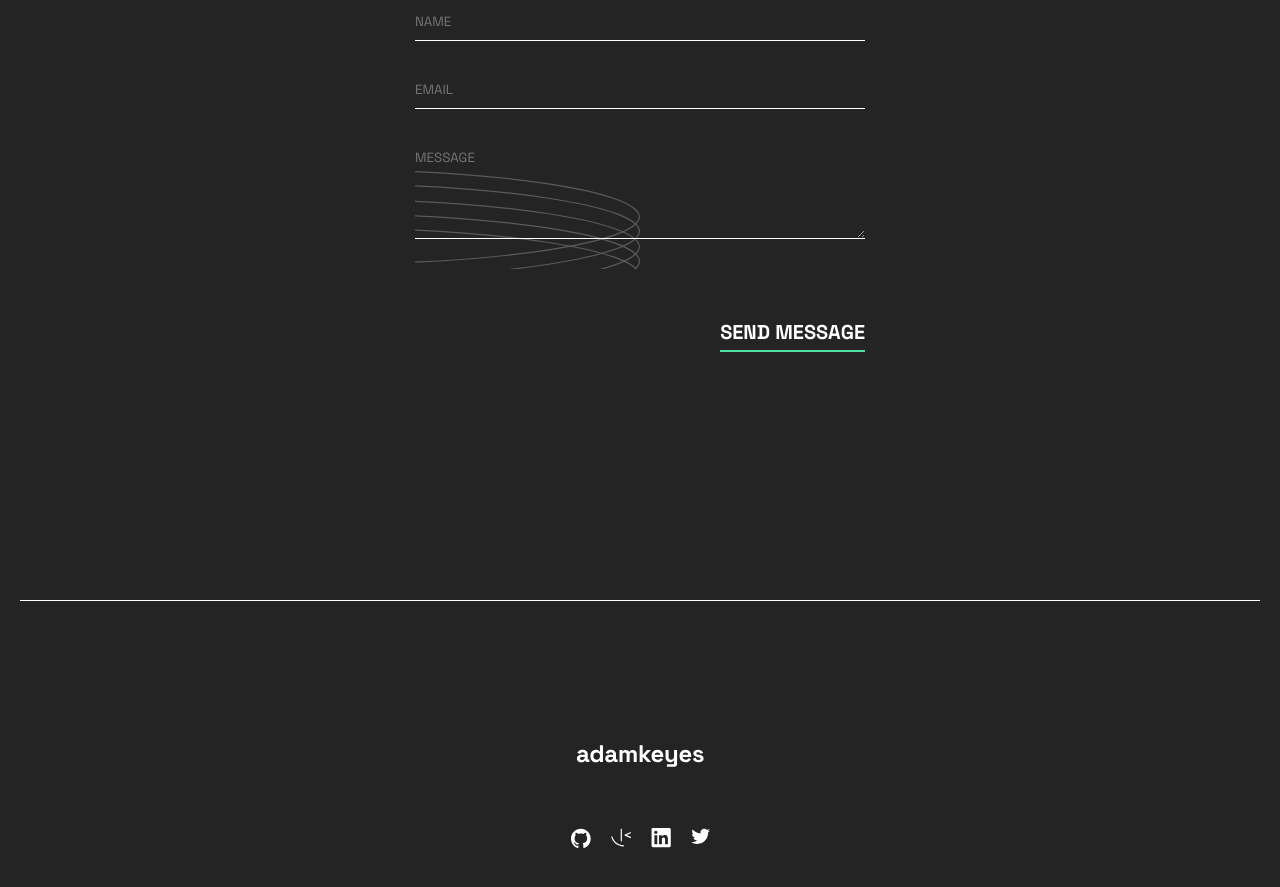
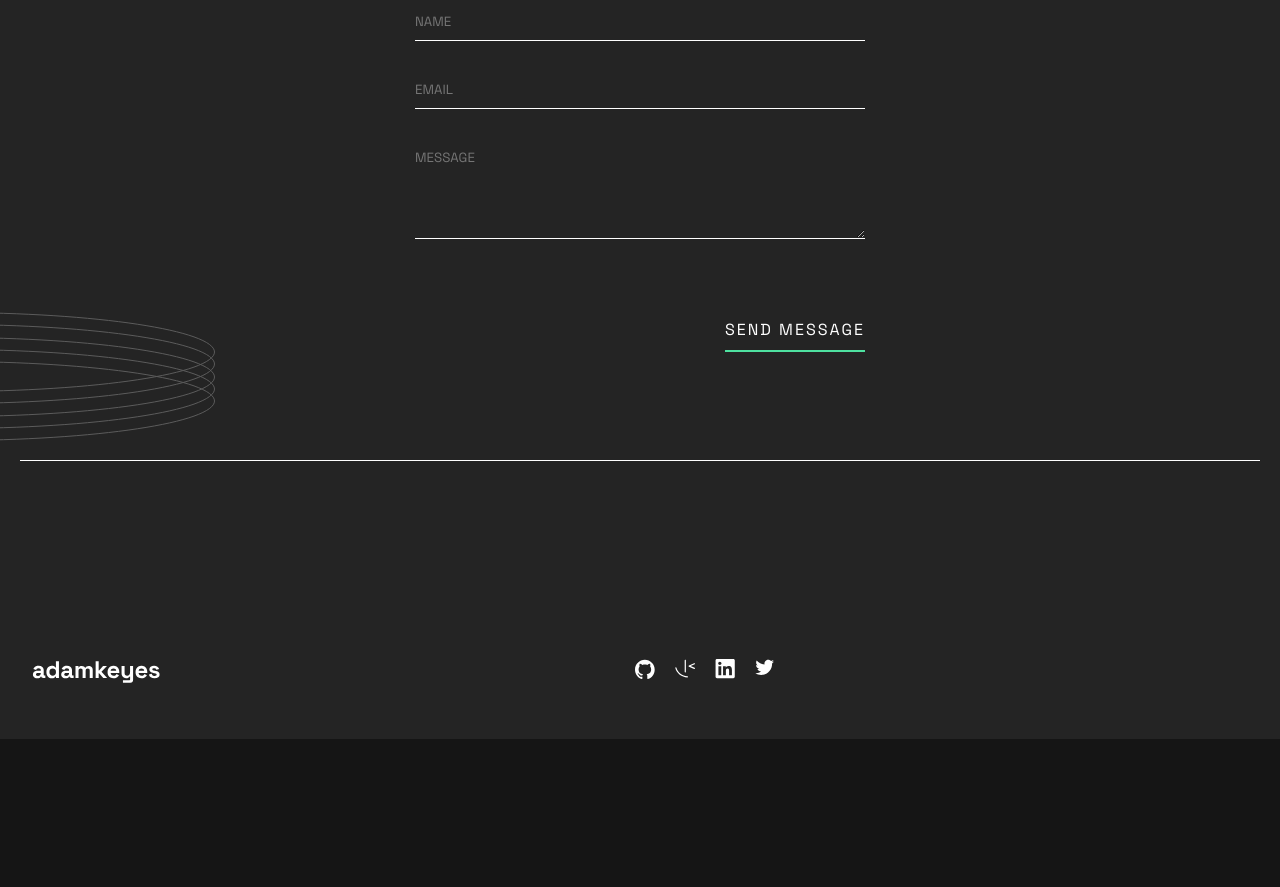
Before and after one commit to mariafernandamamone/CSS-Responsive-Portfolio, a website built with Vite: page index.html in a window 1280 px wide. Shown: the part 3778-4665 px from the top of the page. After the commit the page ends 4517 px from the top, so only its background shows below. Built offline with nearby package versions, Linux system fonts and the light colour scheme; files whose address does not match are found by name.

Commit message:
feat(contact): finalize responsive layout and styles

```diff
--- a/index.html
+++ b/index.html
@@ -219,6 +219,8 @@
       </section>
 
         <section class="contact">
+          <img src="/src/images/ellypses.svg" alt="" class="small-ellypse">
+          <img src="/src/images/fullellypses.svg" alt="" class="big-ellypse">
           <div class="wrapper">
             <div class="contact-header">
               <h2>Contact</h2>
--- a/src/sass/abstracts/_mixins.scss
+++ b/src/sass/abstracts/_mixins.scss
@@ -35,3 +35,19 @@
   margin: 3rem auto 0;
   background-color: $white;
 }
+
+@mixin btn-primary {
+  background: transparent;
+  border: none;
+  color: $white;
+  font-family: inherit;
+  font-size: 16px;
+  letter-spacing: 2px;
+  padding-bottom: 10px;
+  border-bottom: 2px solid $green;
+  cursor: pointer;
+
+  &:hover {
+    color: $green;
+  }
+}
--- a/src/sass/components/_contact.scss
+++ b/src/sass/components/_contact.scss
@@ -7,6 +7,17 @@
     text-align: center;
     position: relative;
     overflow: hidden;
+
+    .small-ellypse {
+        position: absolute;
+        pointer-events: none;
+        top: 425px;
+        right: 330px;
+    }
+
+    .big-ellypse {
+        display: none;
+    }
 
     &-header {
         margin-bottom: 40px;
@@ -28,11 +39,13 @@
         max-width: 1440px;
         margin: 0 auto;
         padding: 0 20px;
+        overflow: visible;
     }
 
     .form {
         max-width: 450px;
         margin: 0 auto;
+        padding-bottom: 60px;
 
         &-group {
             border: none;
@@ -118,10 +131,6 @@
     .message {
         resize: none;
         height: 130px;
-        background-image: url('../../src/images/ellypses.svg');
-        background-repeat: no-repeat;
-        background-position: left 30px;
-        background-size: 50%;
         & textarea {
             height: 100px;
         }
@@ -134,27 +143,78 @@
     }
 
     .btn-submit {
-        background: none;
-        border: none;
-        color: $white;
-        font-size: 20px;
-        text-transform: uppercase;
-        font-weight: bold;
-        padding-bottom: 5px;
-        border-bottom: 2px solid $green;
-        cursor: pointer;
-        transition: border-color 0.3s ease;
-
-
-        &:hover {
-            color: $green;
-        }
+        @include btn-primary;
     }
 
     .line {
         margin-top: 20%;
-        background-color: $white;
-        width: 100%;
-        height: 1px;
+        @include divider;
     }
 }
+
+@include breakpoint(tablet) {
+    .contact {
+        position: relative;
+
+        .small-ellypse {
+          display: none;
+        }
+
+        .big-ellypse {
+            display: block;
+            position: absolute;
+            left: 0;
+            bottom: 100px;
+            transform: translateX(-50%);
+        }
+    }
+}
+
+@include breakpoint(desktop) {
+  .contact {
+    text-align: left;
+
+    .small-ellypse {
+        display: none;
+    }
+
+    .big-ellypse {
+        position: absolute;
+        display: block;
+        left: 10px;
+        bottom: 150px;
+        transform: translateX(-50%);
+    }
+
+    .wrapper {
+      display: grid;
+      grid-template-columns: 1fr 1fr;
+      gap: 60px;
+      align-items: start;
+    }
+  }
+
+  .contact-header {
+    margin-bottom: 0;
+    max-width: 445px;
+
+    p {
+      margin: 0;
+      max-width: 450px;
+    }
+  }
+
+  .form {
+    margin: 0;
+    justify-self: end;
+    max-width: 600px;
+    width: 100%;
+    margin: 0;
+  }
+
+
+  .line {
+    margin-top: 40%;
+    @include divider;
+  }
+}
--- a/src/sass/layout/_footer.scss
+++ b/src/sass/layout/_footer.scss
@@ -8,7 +8,11 @@ footer  {
         flex-direction: column;
         align-items: center;
         padding-top: 5%;
+        @include breakpoint(tablet) {
+            flex-direction: row;
+            justify-content: space-between;
         }
+    }
 
     .social-icons {
         width: 100%;
```
